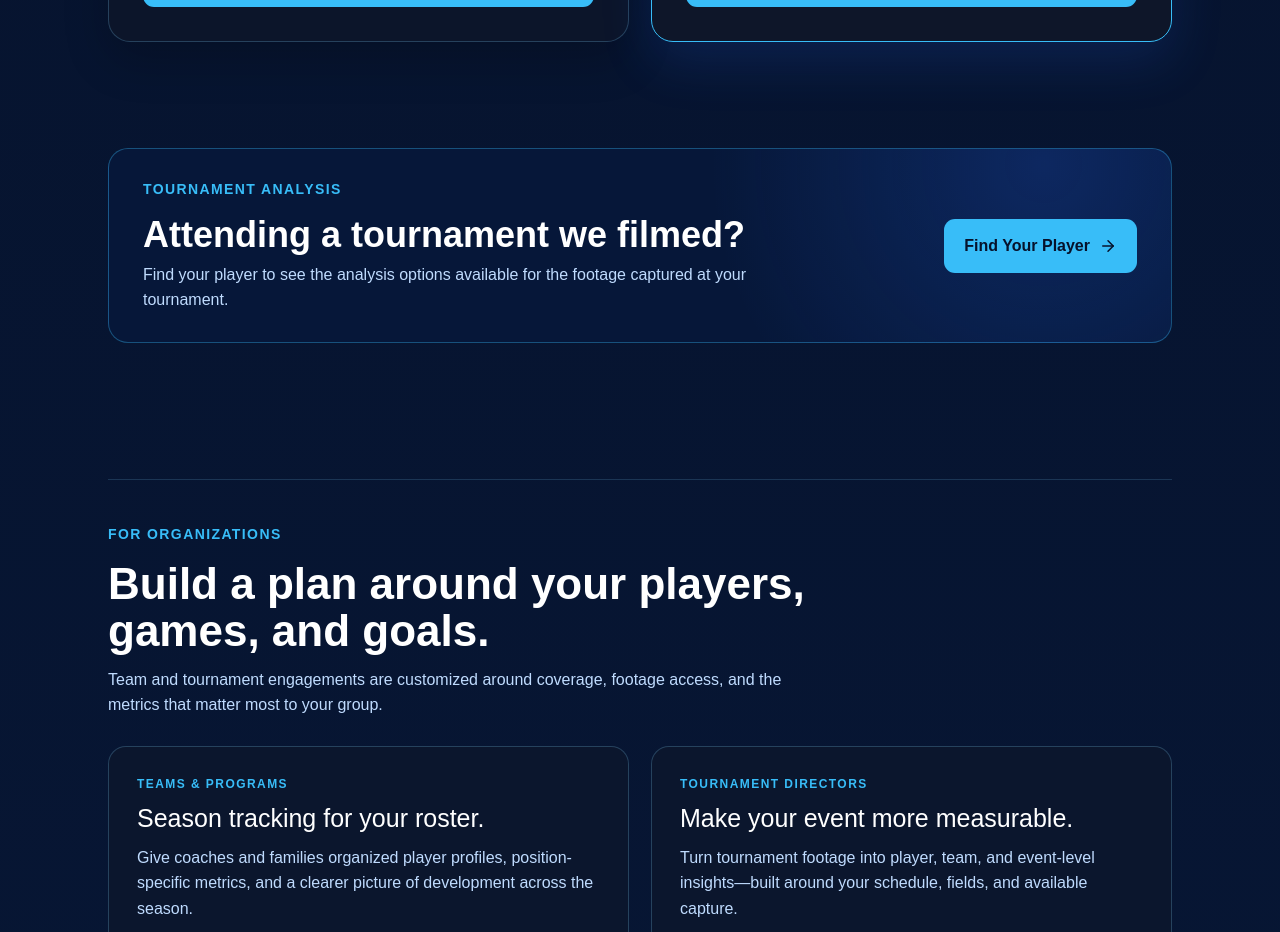
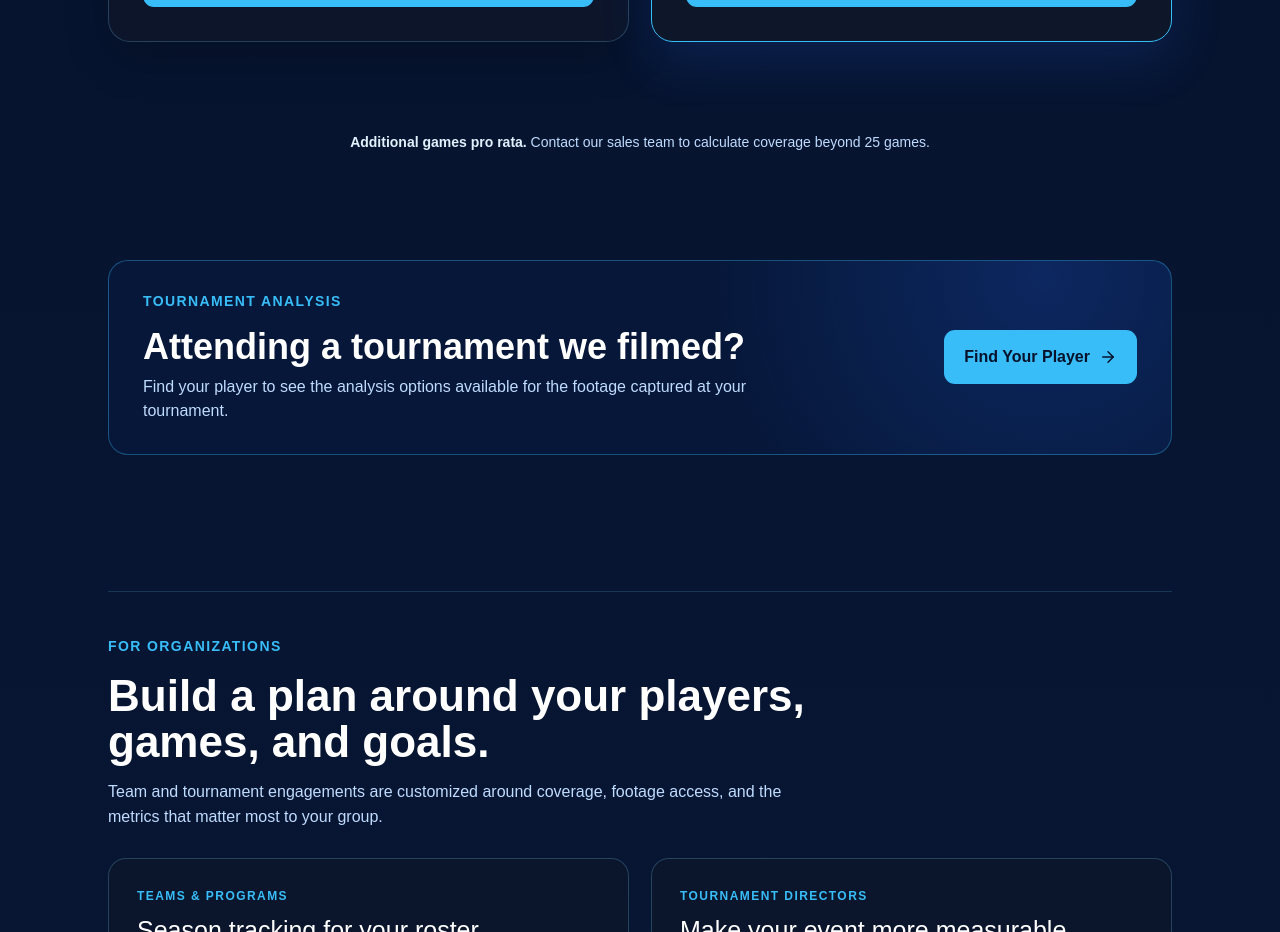
Before and after one commit to stoddow313/Diamond-Metrics-Website, a React (Vite) app: page /pricing in a window 1280 px wide. Shown: the part 1240-2172 px from the top of the page. Built offline with nearby package versions, Linux system fonts and the light colour scheme; no server answers.

Commit message:
Adding language for additional games

```diff
--- a/src/pages/PricingPage.css
+++ b/src/pages/PricingPage.css
@@ -15,6 +15,8 @@
 .pricing-button { display: inline-flex; align-items: center; justify-content: center; gap: 9px; padding: 15px 20px; border-radius: 11px; background: #38bdf8; color: #06122b; font-weight: 850; text-decoration: none; transition: transform .2s ease, background .2s ease; }
 .pricing-button:hover { transform: translateY(-2px); background: #7dd3fc; }
 .pricing-button:focus-visible { outline: 3px solid #fff; outline-offset: 4px; }
+.pricing-pro-rata-note { margin: 18px 0 0; color: #bfdbfe; font-size: 14px; line-height: 1.55; text-align: center; }
+.pricing-pro-rata-note strong { color: #e0f2fe; }
 .pricing-tournament-callout { display: flex; align-items: center; justify-content: space-between; gap: 28px; margin: 34px 0 0; padding: 30px 34px; border: 1px solid rgba(56, 189, 248, .35); border-radius: 20px; background: radial-gradient(circle at 88% 8%, rgba(37, 99, 235, .22), transparent 35%), rgba(8, 26, 61, .72); }
 .pricing-tournament-callout h2 { margin: 0 0 9px; font-size: clamp(26px, 3vw, 36px); line-height: 1.05; }
 .pricing-tournament-callout p:last-child { max-width: 690px; margin: 0; color: #bfdbfe; line-height: 1.55; }
--- a/src/pages/PricingPage.jsx
+++ b/src/pages/PricingPage.jsx
@@ -73,6 +73,10 @@ export default function PricingPage() {
         ))}
       </section>
 
+      <p className="pricing-pro-rata-note">
+        <strong>Additional games pro rata.</strong> Contact our sales team to calculate coverage beyond 25 games.
+      </p>
+
       <section className="pricing-tournament-callout" aria-labelledby="tournament-analysis-heading">
         <div>
           <p className="eyebrow">Tournament Analysis</p>
```
